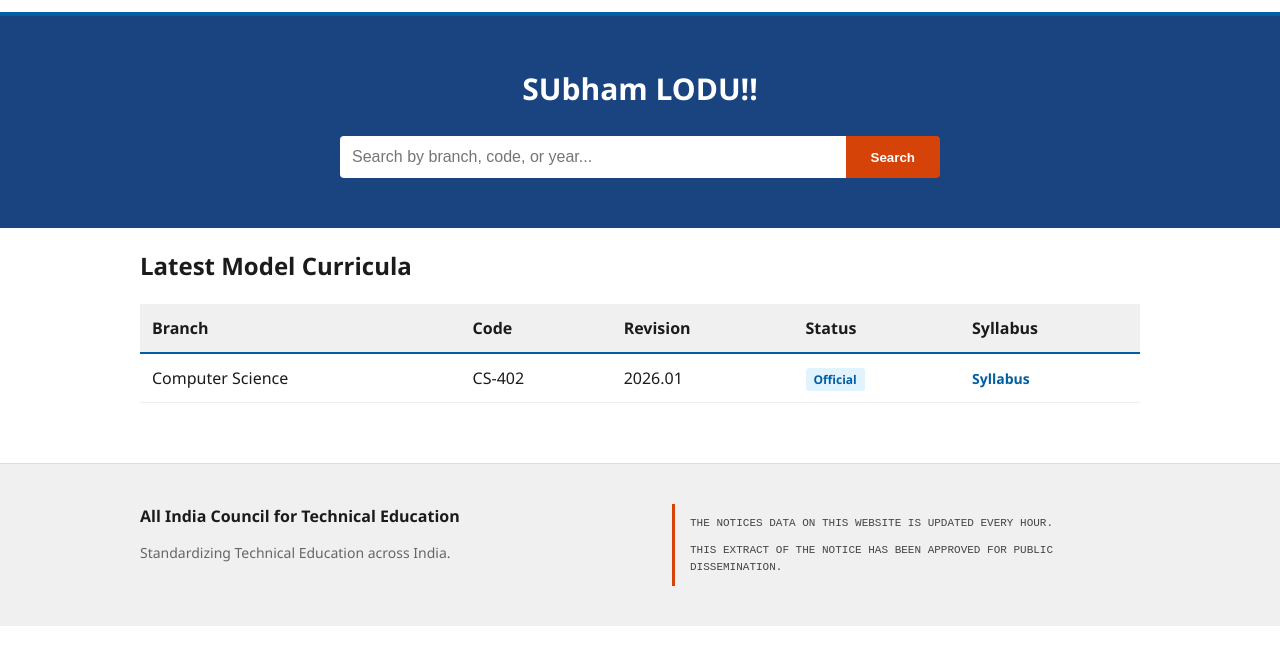
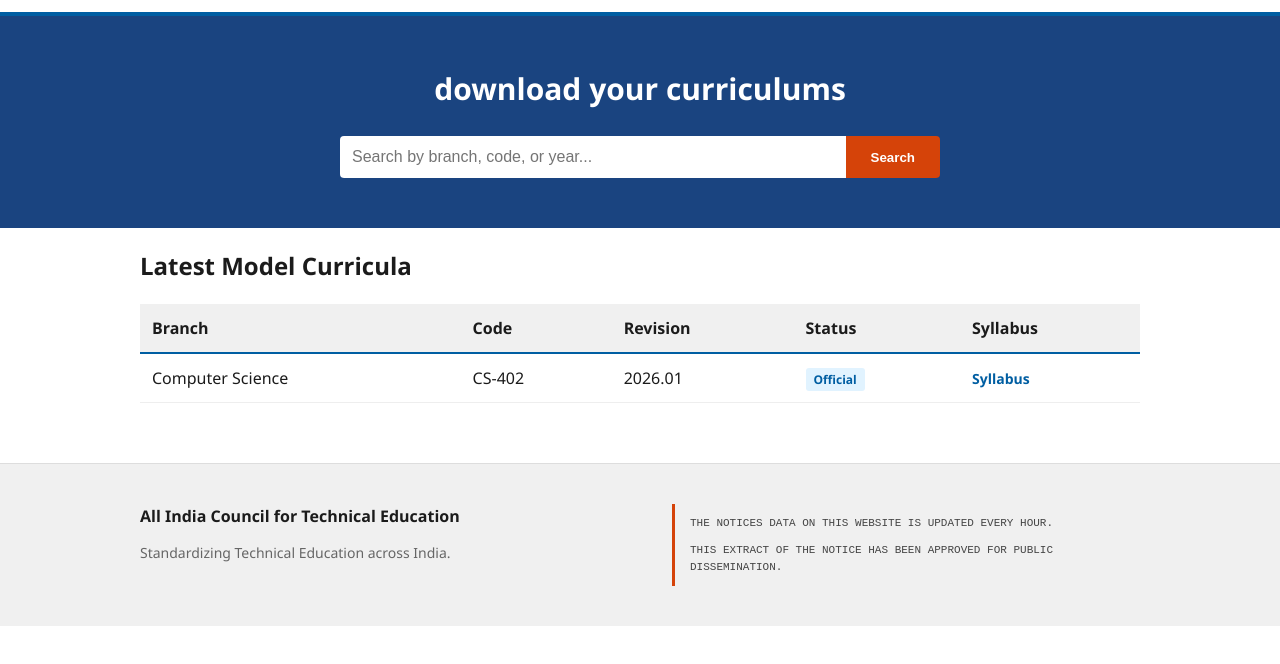
Before and after one commit to PrakharGarhwal/AICTE, a website: page index.html in a window 1280 px wide. Shown: the part 78-742 px from the top of the page. Drawn offline with Linux system fonts and the light colour scheme; no server answers.

Commit message:
Update header text in hero section

```diff
--- a/index.html
+++ b/index.html
@@ -35,7 +35,7 @@
 
     <section class="hero">
         <div class="container">
-            <h1>SUbham LODU!!</h1>
+            <h1>download your curriculums</h1>
             <div class="search-box">
                 <input type="text" placeholder="Search by branch, code, or year...">
                 <button>Search</button>
```
